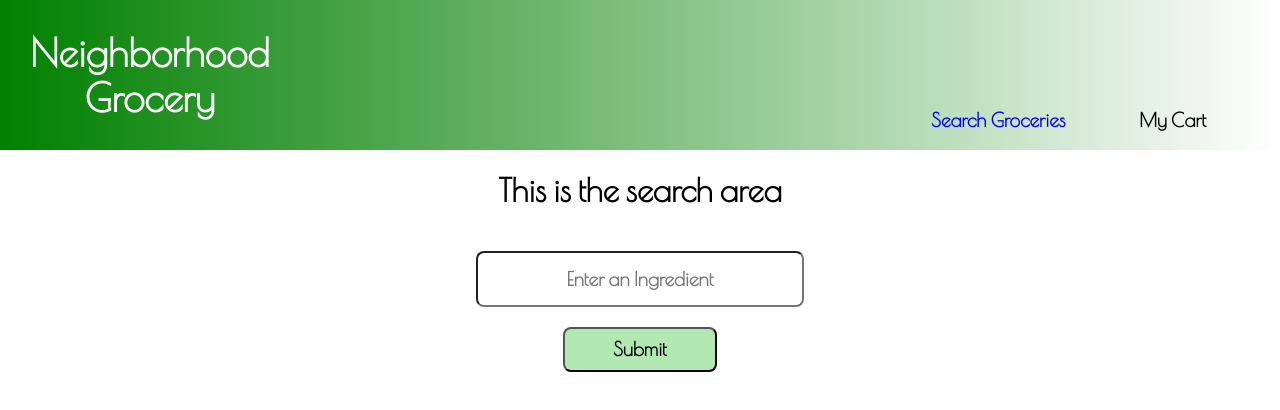
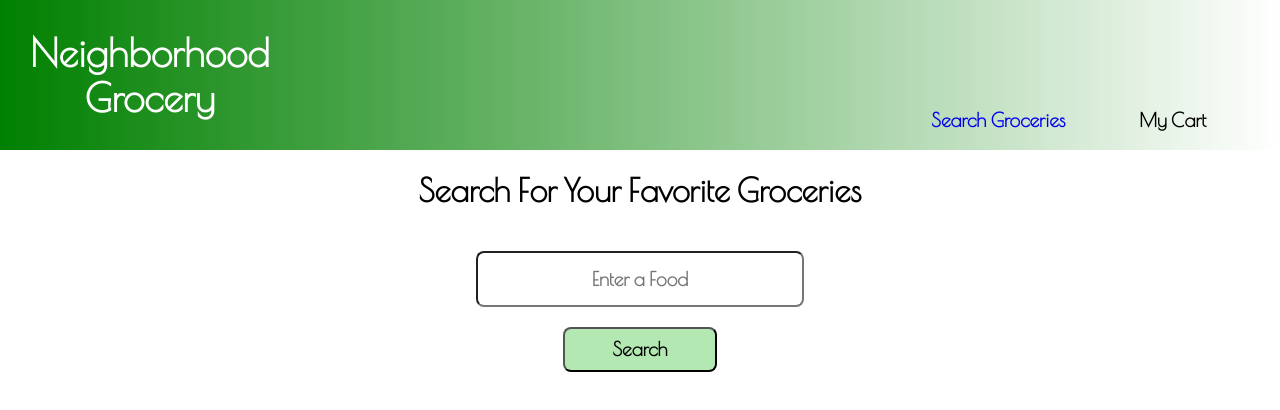
Before and after one commit to BrandonDoza/neighborhood-grocery, a React (Create React App) app: page /search in a window 1280 px wide. Shown: the top 410 px of the page. Built offline with nearby package versions, Linux system fonts and the light colour scheme.

Commit message:
add cart button to food card and styling for button

```diff
--- a/src/Components/FoodCard/FoodCard.css
+++ b/src/Components/FoodCard/FoodCard.css
@@ -20,6 +20,19 @@ img {
 
 .food-name {
     width: 50%;
-    height: 50%;
-    font-size: x-large;
+    height: 40%;
+    display: flex;
+    flex-direction: column;
+    align-items: center;
+    justify-content: center;
+    font-size: large;
 }
+
+.add-button {
+    width: 35%;
+    height: 100%;
+    border-radius: 8px;
+    background-color: white;
+    font-family: "Poiret One", sans-serif;
+    font-weight: 800;
+}
--- a/src/Components/FoodCard/FoodCard.jsx
+++ b/src/Components/FoodCard/FoodCard.jsx
@@ -11,6 +11,7 @@ export default function FoodCard({
             </div>
             <div className='food-name'>
             <h1>{name}</h1>
+            <button className='add-button'>Add To Cart</button>
             </div>
         </div>
     )
--- a/src/Components/SearchPage/Search.css
+++ b/src/Components/SearchPage/Search.css
@@ -17,6 +17,7 @@
     font-family: "Poiret One", sans-serif;
     font-weight: 800;
     font-size: larger;
+    margin-bottom: 15px;
 }
 
 .foods-display {
--- a/src/Components/SearchPage/Search.jsx
+++ b/src/Components/SearchPage/Search.jsx
@@ -4,6 +4,7 @@ import FoodCard from '../FoodCard/FoodCard'
 
 export default function Search({fetchFoodItem}) {
     const [searchedFoods, setSearchedFoods] = useState([])
+    const [placeholder, setPlaceholder] = useState('Enter a Food')
     const [form, setForm] = useState({
         foodItem: ''
     })
@@ -40,12 +41,17 @@ export default function Search({fetchFoodItem}) {
         }
         console.log(searchedFoods, 'foods');
         resetForm()
+        setPlaceholder('Enter a Food')
     }
 
     function resetForm() {
         setForm({
             foodItem: ''
         })
+    }
+
+    function handleFocus() {
+        setPlaceholder('')
     }
 
     const foodsToDisplay = searchedFoods.map((food) => {
@@ -60,17 +66,18 @@ export default function Search({fetchFoodItem}) {
 
     return (
         <div className='search-page'>
-            <h1>This is the search area</h1>
+            <h1>Search For Your Favorite Groceries</h1>
             <form className='add-food-form'>
          <input className='food-input'
          type="text"
-         placeholder='Enter an Ingredient'
+         placeholder={placeholder}
          name="foodItem"
          value={foodItem}
          onChange={handleChange}
+         onFocus={handleFocus}
          />
          </form>
-         <button className='submit-button' onClick={handleSubmit}>Submit</button>
+         <button className='submit-button' onClick={handleSubmit}>Search</button>
          <div className='foods-display'>
             {foodsToDisplay}
          </div>
```
